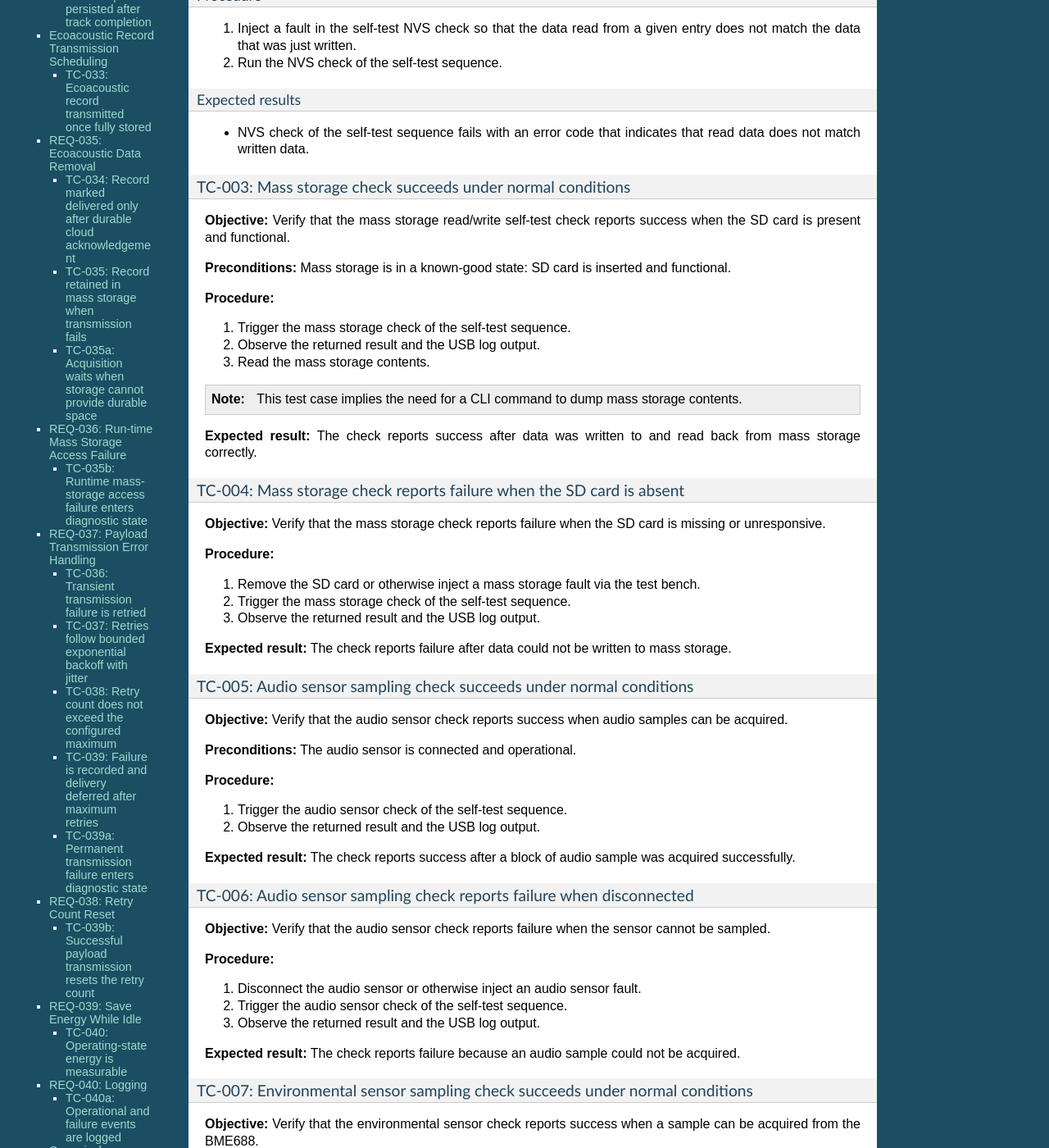
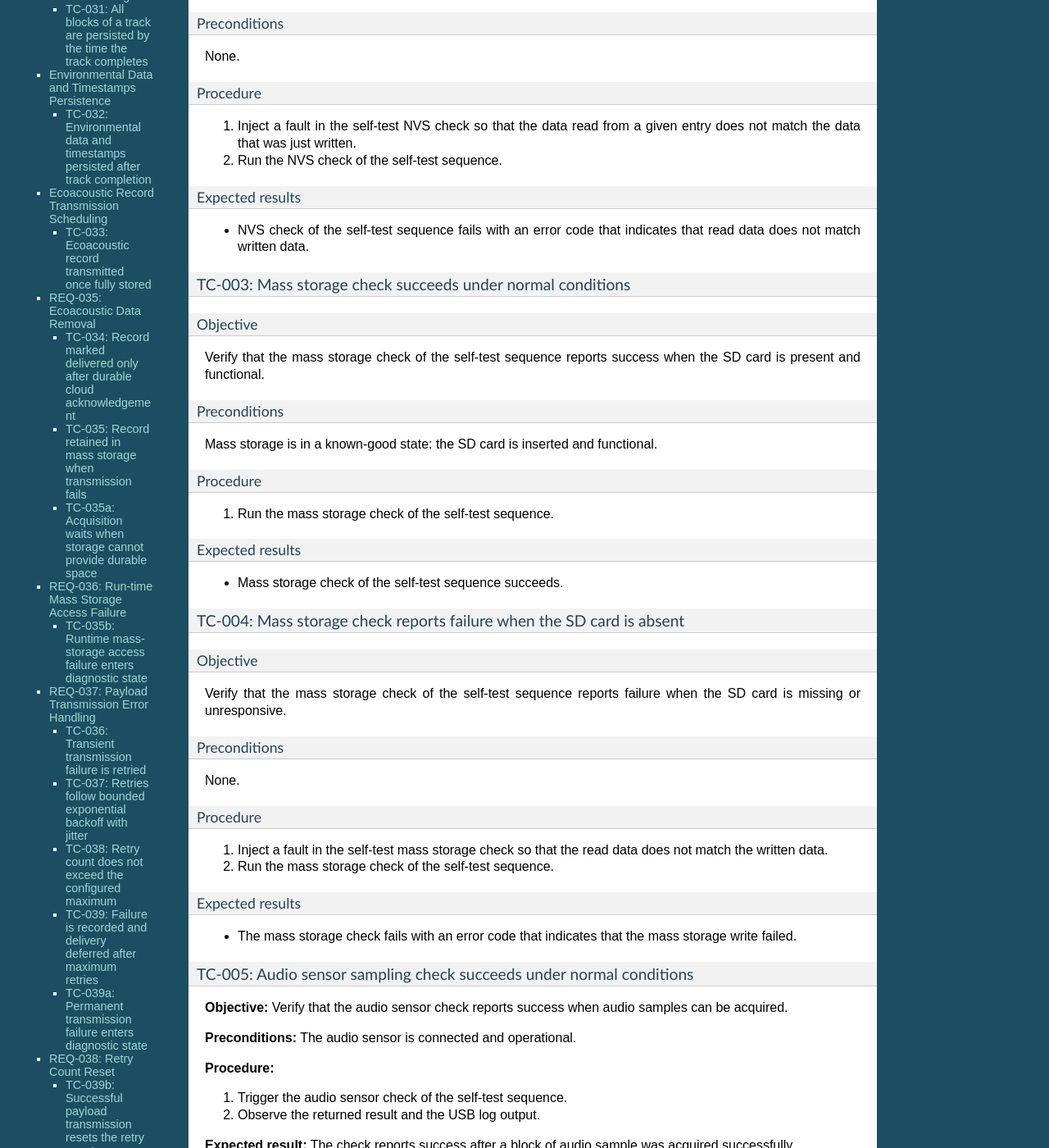
Before and after one commit to hslourenc/easnfw, a Sphinx documentation site: the page built from docs/sphinx/source/chapters/verification.rst, in a window 1280 px wide and 1400 px high, scrolled down 3879 px. Shown: the whole window at 82% size. Built offline with Sphinx 7.4.7, drawn with Linux system fonts in a browser that asks for light colours; the version number could not be read and is left out; some of the changed text lies outside the part shown.

Commit message:
rewrite TC-003 and 004

```diff
--- a/docs/sphinx/source/chapters/verification.rst
+++ b/docs/sphinx/source/chapters/verification.rst
@@ -18,9 +18,12 @@ For test cases, specifically, this is the flow:
 
    #. CLI_C issues the `reset` secondary command to CLI_H (needed even if for
       one-step test cases, to restore EASNFW to a clean state).
-   #. Upon receiving the `reset` secondary command from CLI_C, CLI_H resets
-      EASNFW.
-   #. CLI_C waits for a signal from CLI_H indicating that reset is complete.
+   #. Upon receiving the `reset` secondary command from CLI_C, CLI_H requests
+      EASNFW-SENSOR to reset itself and EASNFW-CLOUD. EASNFW-SENSOR requests
+      EASNFW-CLOUD reset through the `reset-fw-cloud` handshake (see
+      :ref:`section_handshake_reset_fw_cloud`).
+   #. CLI_H logs `TCSTATUS_RESETDONE` to CLI_C after the sensor reset
+      sequence is complete. CLI_C waits for this status before continuing.
    #. CLI_C issues the `tc [--step <step-number>] <test-case-number>` secondary
       command to CLI_H.
    #. CLI_H executes the test case step by exercising the applicable pieces of
@@ -60,6 +63,8 @@ Test case status log format: `TCSTATUS_<STATUS> - <INFO>`.
       user needs to perform additional verification.
    * `STEPDONE`: test case is not finished yet, CLI_H logs this status once
       it is done with the current step.
+   * `RESETDONE`: the reset sequence, including the coordinated reset of
+     EASNFW-CLOUD and EASNFW-SENSOR (when applicable), is complete.
 
 * `<INFO>`: provides a summary of the returned status with any additional data
   that may be useful to analyze the results.
@@ -258,41 +263,53 @@ Expected results
 TC-003: Mass storage check succeeds under normal conditions
 ^^^^^^^^^^^^^^^^^^^^^^^^^^^^^^^^^^^^^^^^^^^^^^^^^^^^^^^^^^^
 
-**Objective:** Verify that the mass storage read/write self-test check
-reports success when the SD card is present and functional.
+Objective
+"""""""""
 
-**Preconditions:** Mass storage is in a known-good state: SD card is inserted
-and functional.
+Verify that the mass storage check of the self-test sequence reports success
+when the SD card is present and functional.
 
-**Procedure:**
+Preconditions
+"""""""""""""
 
-1. Trigger the mass storage check of the self-test sequence.
-2. Observe the returned result and the USB log output.
-3. Read the mass storage contents.
+Mass storage is in a known-good state: the SD card is inserted and functional.
 
-.. note::
+Procedure
+"""""""""
 
-   This test case implies the need for a CLI command to dump mass storage
-   contents.
+#. Run the mass storage check of the self-test sequence.
 
-**Expected result:** The check reports success after data was written to and
-read back from mass storage correctly.
+Expected results
+""""""""""""""""
+
+* Mass storage check of the self-test sequence succeeds.
 
 TC-004: Mass storage check reports failure when the SD card is absent
 ^^^^^^^^^^^^^^^^^^^^^^^^^^^^^^^^^^^^^^^^^^^^^^^^^^^^^^^^^^^^^^^^^^^^^
 
-**Objective:** Verify that the mass storage check reports failure when
-the SD card is missing or unresponsive.
+Objective
+"""""""""
 
-**Procedure:**
+Verify that the mass storage check of the self-test sequence reports failure
+when the SD card is missing or unresponsive.
 
-1. Remove the SD card or otherwise inject a mass storage fault via the test
-   bench.
-2. Trigger the mass storage check of the self-test sequence.
-3. Observe the returned result and the USB log output.
+Preconditions
+"""""""""""""
 
-**Expected result:** The check reports failure after data could not be written
-to mass storage.
+None.
+
+Procedure
+"""""""""
+
+#. Inject a fault in the self-test mass storage check so that the read data
+   does not match the written data.
+#. Run the mass storage check of the self-test sequence.
+
+Expected results
+""""""""""""""""
+
+* The mass storage check fails with an error code that indicates that the
+  mass storage write failed.
 
 TC-005: Audio sensor sampling check succeeds under normal conditions
 ^^^^^^^^^^^^^^^^^^^^^^^^^^^^^^^^^^^^^^^^^^^^^^^^^^^^^^^^^^^^^^^^^^^^
```
